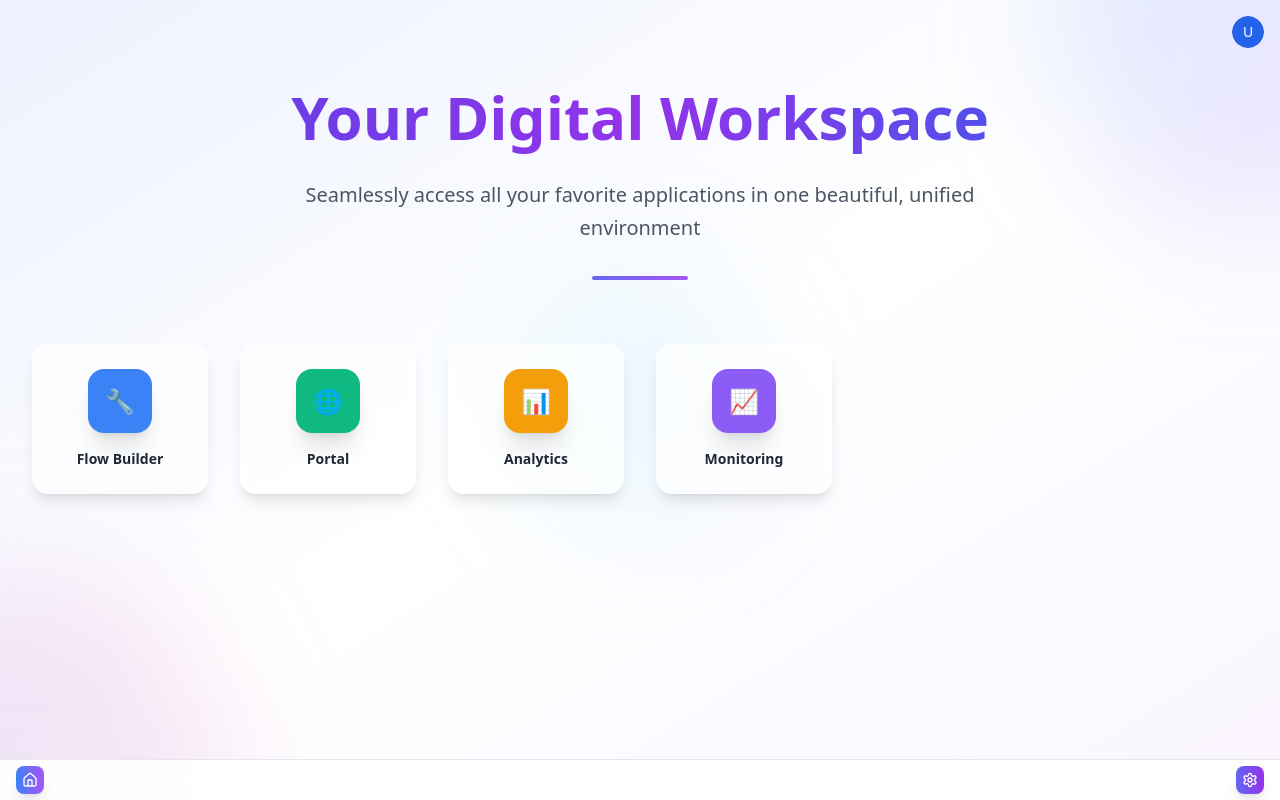
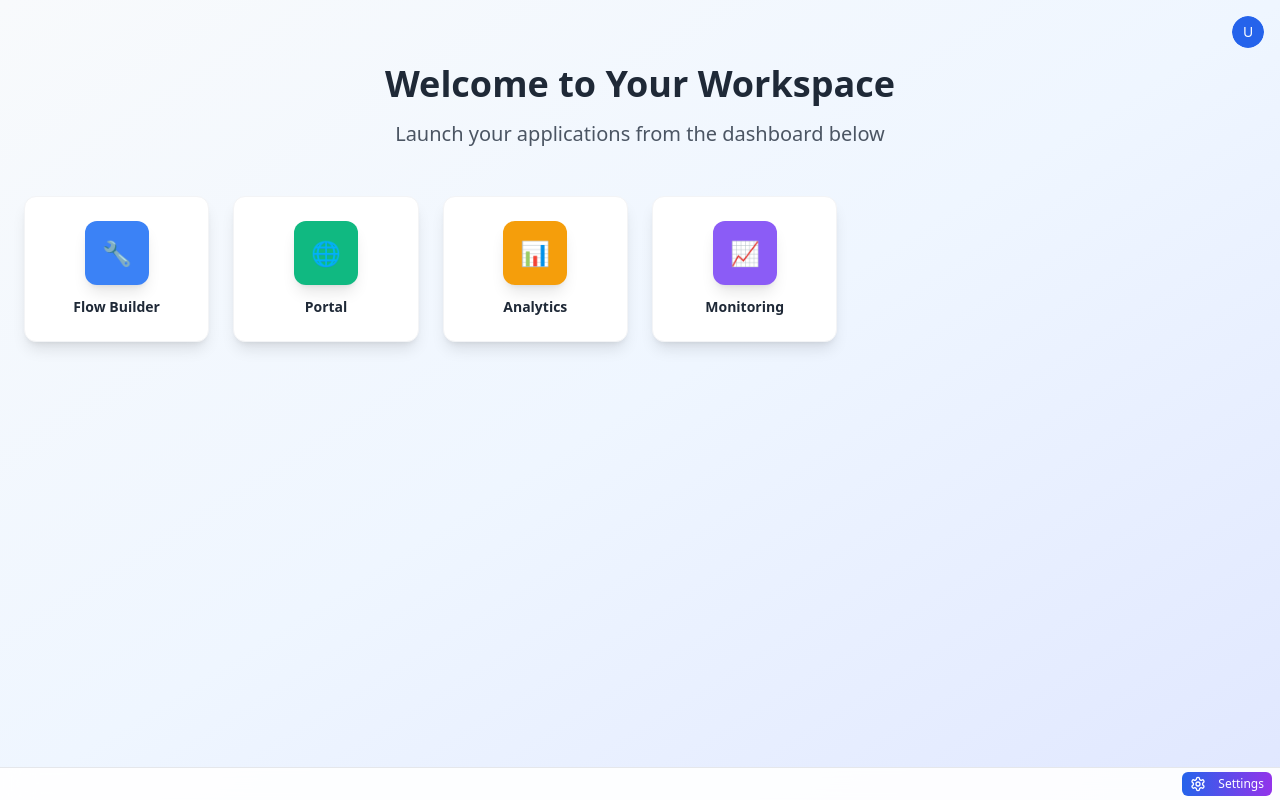
Before and after one commit to bereket-09/cosmic-desktop-flow, a React (Vite) app: page / in a window 1280 px wide. Built offline with nearby package versions, Linux system fonts and the light colour scheme.

Commit message:
Reverted to commit 6d99a1d2673b87549575c7202cc867e887aefcfd

```diff
--- a/src/components/AppTile.tsx
+++ b/src/components/AppTile.tsx
@@ -10,31 +10,23 @@ interface AppTileProps {
 const AppTile: React.FC<AppTileProps> = ({ app, onLaunch }) => {
   return (
     <div
-      className="group relative bg-white/70 backdrop-blur-sm rounded-2xl shadow-lg hover:shadow-2xl transition-all duration-300 cursor-pointer transform hover:scale-105 hover:-translate-y-1 p-6 border border-white/50 hover:border-white/80"
+      className="group relative bg-white rounded-xl shadow-lg hover:shadow-xl transition-all duration-300 cursor-pointer transform hover:scale-105 p-6 border border-gray-100"
       onClick={() => onLaunch(app)}
     >
-      <div className="flex flex-col items-center space-y-4">
-        <div className="relative">
-          <div
-            className="w-16 h-16 rounded-2xl flex items-center justify-center text-white text-2xl font-bold shadow-xl group-hover:shadow-2xl transition-all duration-300 group-hover:scale-110"
-            style={{ backgroundColor: app.color }}
-          >
-            {app.icon}
-          </div>
-          <div className="absolute inset-0 rounded-2xl bg-gradient-to-tr from-white/20 to-transparent opacity-0 group-hover:opacity-100 transition-opacity duration-300"></div>
+      <div className="flex flex-col items-center space-y-3">
+        <div
+          className="w-16 h-16 rounded-xl flex items-center justify-center text-white text-2xl font-bold shadow-lg"
+          style={{ backgroundColor: app.color }}
+        >
+          {app.icon}
         </div>
         <div className="text-center">
-          <h3 className="font-semibold text-gray-800 text-sm group-hover:text-indigo-600 transition-colors duration-300">
+          <h3 className="font-semibold text-gray-800 text-sm group-hover:text-blue-600 transition-colors">
             {app.name}
           </h3>
         </div>
       </div>
-
-      {/* Animated background gradient */}
-      <div className="absolute inset-0 bg-gradient-to-br from-indigo-500/5 via-purple-500/5 to-blue-500/5 rounded-2xl opacity-0 group-hover:opacity-100 transition-all duration-300"></div>
-
-      {/* Subtle glow effect */}
-      <div className="absolute inset-0 rounded-2xl bg-gradient-to-r from-indigo-500/10 to-purple-500/10 opacity-0 group-hover:opacity-100 transition-opacity duration-300 blur-xl"></div>
+      <div className="absolute inset-0 bg-gradient-to-r from-blue-500/10 to-purple-500/10 rounded-xl opacity-0 group-hover:opacity-100 transition-opacity duration-300" />
     </div>
   );
 };
--- a/src/components/Dashboard.tsx
+++ b/src/components/Dashboard.tsx
@@ -10,30 +10,18 @@ interface DashboardProps {
 
 const Dashboard: React.FC<DashboardProps> = ({ apps, onLaunchApp }) => {
   return (
-    <div className="min-h-screen bg-gradient-to-br from-indigo-50 via-white to-purple-50 relative overflow-hidden">
-      {/* Background decorative elements */}
-      <div className="absolute inset-0 overflow-hidden pointer-events-none">
-        <div className="absolute -top-40 -right-40 w-96 h-96 bg-gradient-to-br from-blue-400/20 to-purple-400/20 rounded-full blur-3xl"></div>
-        <div className="absolute -bottom-40 -left-40 w-96 h-96 bg-gradient-to-tr from-indigo-400/20 to-pink-400/20 rounded-full blur-3xl"></div>
-        <div className="absolute top-1/2 left-1/2 transform -translate-x-1/2 -translate-y-1/2 w-64 h-64 bg-gradient-to-r from-cyan-400/10 to-blue-400/10 rounded-full blur-3xl"></div>
+    <div className="min-h-screen bg-gradient-to-br from-slate-50 via-blue-50 to-indigo-100 pt-16 pb-20">
+      <div className="max-w-7xl mx-auto px-6">
+        <div className="text-center mb-12">
+          <h1 className="text-4xl font-bold text-gray-800 mb-4">
+            Welcome to Your Workspace
+          </h1>
+          <p className="text-xl text-gray-600">
+            Launch your applications from the dashboard below
+          </p>
         </div>
 
-      <div className="relative z-10 pt-20 pb-24 px-8">
-        <div className="max-w-7xl mx-auto">
-          <div className="text-center mb-16">
-            <h1 className="text-6xl font-bold bg-gradient-to-r from-indigo-600 via-purple-600 to-blue-600 bg-clip-text text-transparent mb-6 leading-tight">
-              Your Digital Workspace
-            </h1>
-            <p className="text-xl text-gray-600 max-w-2xl mx-auto leading-relaxed">
-              Seamlessly access all your favorite applications in one beautiful, unified environment
-            </p>
-            <div className="mt-8 flex justify-center">
-              <div className="w-24 h-1 bg-gradient-to-r from-indigo-500 to-purple-500 rounded-full"></div>
-            </div>
-          </div>
-
-          {apps.length > 0 ? (
-            <div className="grid grid-cols-2 sm:grid-cols-3 md:grid-cols-4 lg:grid-cols-5 xl:grid-cols-6 2xl:grid-cols-8 gap-8">
+        <div className="grid grid-cols-2 sm:grid-cols-3 md:grid-cols-4 lg:grid-cols-6 gap-6">
           {apps.map((app) => (
             <AppTile
               key={app.id}
@@ -42,25 +30,14 @@ const Dashboard: React.FC<DashboardProps> = ({ apps, onLaunchApp }) => {
             />
           ))}
         </div>
-          ) : (
-            <div className="text-center py-32">
-              <div className="relative inline-block mb-8">
-                <div className="absolute inset-0 bg-gradient-to-r from-indigo-500 to-purple-500 rounded-full blur-2xl opacity-20 scale-150"></div>
-                <div className="relative text-8xl bg-gradient-to-r from-indigo-500 to-purple-500 bg-clip-text text-transparent">
-                  🚀
-                </div>
-              </div>
-              <h3 className="text-3xl font-bold text-gray-800 mb-4">Ready to Launch</h3>
-              <p className="text-xl text-gray-600 mb-8 max-w-md mx-auto">
-                Your workspace is ready. Add your first application to get started on your productivity journey.
-              </p>
-              <div className="inline-flex items-center px-6 py-3 bg-gradient-to-r from-indigo-500 to-purple-500 text-white rounded-full font-medium shadow-lg hover:shadow-xl transition-all duration-300 cursor-pointer">
-                <Settings className="w-5 h-5 mr-2" />
-                Open Settings to Add Apps
-              </div>
+
+        {apps.length === 0 && (
+          <div className="text-center py-20">
+            <div className="text-6xl mb-4">🚀</div>
+            <h3 className="text-2xl font-semibold text-gray-700 mb-2">No apps yet</h3>
+            <p className="text-gray-500">Click "Add App" in the taskbar to get started</p>
           </div>
         )}
-        </div>
       </div>
     </div>
   );
--- a/src/components/Taskbar.tsx
+++ b/src/components/Taskbar.tsx
@@ -2,7 +2,7 @@
 import React from 'react';
 import { App } from '@/types/app';
 import { Button } from '@/components/ui/button';
-import { Settings, Home } from 'lucide-react';
+import { Settings } from 'lucide-react';
 import {
   ContextMenu,
   ContextMenuContent,
@@ -17,7 +17,6 @@ interface TaskbarProps {
   onOpenSettings: () => void;
   onCloseApp: (appId: string) => void;
   minimizedApps: string[];
-  onShowDashboard: () => void;
 }
 
 const Taskbar: React.FC<TaskbarProps> = ({
@@ -26,21 +25,12 @@ const Taskbar: React.FC<TaskbarProps> = ({
   onAppClick,
   onOpenSettings,
   onCloseApp,
-  minimizedApps,
-  onShowDashboard
+  minimizedApps
 }) => {
   return (
-    <div className="fixed bottom-0 left-0 right-0 bg-white/95 backdrop-blur-lg border-t border-gray-200 px-4 py-1.5 z-50">
-      <div className="flex items-center justify-between w-full">
+    <div className="fixed bottom-0 left-0 right-0 bg-white/90 backdrop-blur-lg border-t border-gray-200 px-2 py-1 z-50">
+      <div className="flex items-center justify-between max-w-7xl mx-auto">
         <div className="flex items-center space-x-1">
-          <Button
-            onClick={onShowDashboard}
-            size="sm"
-            className="bg-gradient-to-r from-blue-500 to-purple-500 text-white hover:from-blue-600 hover:to-purple-600 transition-all duration-200 h-7 w-7 p-0 rounded-lg shadow-lg"
-          >
-            <Home className="w-4 h-4" />
-          </Button>
-
           {openApps.map((app) => {
             const isMinimized = minimizedApps.includes(app.id);
             return (
@@ -49,7 +39,7 @@ const Taskbar: React.FC<TaskbarProps> = ({
                   <Button
                     variant={activeAppId === app.id && !isMinimized ? "default" : "ghost"}
                     size="sm"
-                    className={`flex items-center space-x-1 transition-all duration-200 h-7 px-2 text-xs ${
+                    className={`flex items-center space-x-1 transition-all duration-200 h-6 px-2 text-xs ${
                       activeAppId === app.id && !isMinimized
                         ? 'bg-blue-600 text-white shadow-lg'
                         : isMinimized
@@ -80,9 +70,10 @@ const Taskbar: React.FC<TaskbarProps> = ({
         <Button
           onClick={onOpenSettings}
           size="sm"
-          className="bg-gradient-to-r from-indigo-500 to-purple-600 text-white hover:from-indigo-600 hover:to-purple-700 transition-all duration-200 h-7 w-7 p-0 rounded-lg shadow-lg"
+          className="bg-gradient-to-r from-blue-600 to-purple-600 text-white hover:from-blue-700 hover:to-purple-700 transition-all duration-200 h-6 px-2 text-xs"
         >
-          <Settings className="w-4 h-4" />
+          <Settings className="w-3 h-3 mr-1" />
+          Settings
         </Button>
       </div>
     </div>
--- a/src/pages/Index.tsx
+++ b/src/pages/Index.tsx
@@ -168,13 +168,6 @@ const Index = () => {
     })));
   };
 
-  const handleShowDashboard = () => {
-    // Close all apps and show dashboard
-    setApps(prev => prev.map(app => ({ ...app, isOpen: false })));
-    setActiveAppId(null);
-    setMinimizedApps([]);
-  };
-
   return (
     <div className="min-h-screen bg-gray-50">
       {/* User Menu in top-right corner */}
@@ -204,7 +197,6 @@ const Index = () => {
         onOpenSettings={() => setIsSettingsOpen(true)}
         onCloseApp={handleCloseApp}
         minimizedApps={minimizedApps}
-        onShowDashboard={handleShowDashboard}
       />
 
       <Settings
```
Lines whose indentation alone changed are shown as unchanged.
